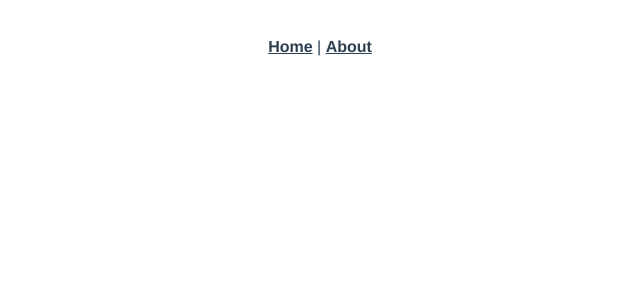
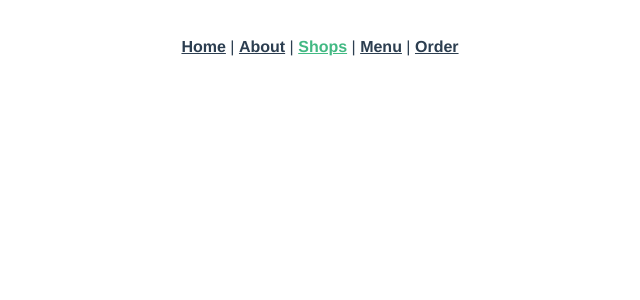
Before and after one commit to eunsukko/caffeine-fe-customer, a Vue app: page /shops in a window 1280 px wide. Shown: the top 300 px of the page, without its empty margins (320-960 px from the left). Built offline with nearby package versions, Linux system fonts and the light colour scheme.

Commit message:
Create Shops, Menu, Order view with routing

```diff
--- a/src/App.vue
+++ b/src/App.vue
@@ -1,8 +1,13 @@
 <template>
   <div id="app">
+     <!-- 일단은 단일 페이지로 만들어보자
+    만들고 nav 를 지우면 일단은 한 페이지처럼 보임 -->
     <div id="nav">
       <router-link to="/">Home</router-link> |
-      <router-link to="/about">About</router-link>
+      <router-link to="/about">About</router-link> |
+      <router-link to="/shops">Shops</router-link> |
+      <router-link to="/menu">Menu</router-link> |
+      <router-link to="/order">Order</router-link>
     </div>
     <router-view/>
   </div>
--- a/src/router/index.ts
+++ b/src/router/index.ts
@@ -17,6 +17,21 @@ const routes = [
     // this generates a separate chunk (about.[hash].js) for this route
     // which is lazy-loaded when the route is visited.
     component: () => import(/* webpackChunkName: "about" */ '../views/About.vue')
+  },
+  {
+    path: '/shops',
+    name: 'shops',
+    component: () => import('../views/Shops.vue')
+  },
+  {
+    path: '/menu',
+    name: 'menu',
+    component: () => import('../views/Menu.vue')
+  },
+  {
+    path: '/order',
+    name: 'order',
+    component: () => import('../views/Order.vue')
   }
 ]
 
--- /dev/null
+++ b/src/views/Menu.vue
@@ -0,0 +1,13 @@
+<template>
+  <div class="menu">
+  </div>
+</template>
+
+<script lang="ts">
+import { Component, Prop, Vue } from 'vue-property-decorator'
+
+@Component
+export default class Menu extends Vue {
+  @Prop() private msg!: string;
+}
+</script>
--- /dev/null
+++ b/src/views/Order.vue
@@ -0,0 +1,13 @@
+<template>
+  <div class="order">
+  </div>
+</template>
+
+<script lang="ts">
+import { Component, Prop, Vue } from 'vue-property-decorator'
+
+@Component
+export default class Order extends Vue {
+  @Prop() private msg!: string;
+}
+</script>
--- /dev/null
+++ b/src/views/Shops.vue
@@ -0,0 +1,11 @@
+<template>
+  <div class="shops">
+  </div>
+</template>
+
+<script>
+export default {
+  name: 'shops',
+  components: {}
+}
+</script>
```
Also changed, not shown: 1 other file (tests, documents, lock files or other folders).
